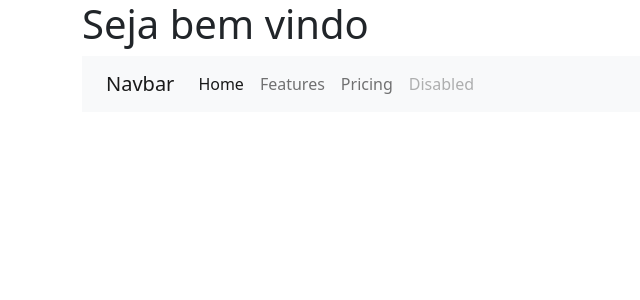
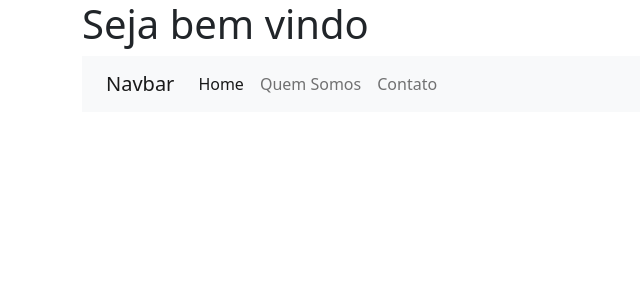
Before and after one commit to vicviitoria/codeigniterProjeto13DSPeruibe-1, a CodeIgniter 4 app: the page made by app/Views/template/header.php in a window 1280 px wide. Shown: the top 300 px of the page, without its empty margins (0-640 px from the left). Run offline with PHP 8.4 and a stand-in for CodeIgniter, Linux system fonts and the light colour scheme; the template is opened without the code that fills it, so the values that code supplies are empty; some libraries are stand-ins or nearby versions.

Commit message:
criando novas paginas e editando menu

```diff
--- /dev/null
+++ b/app/Views/contato.php
@@ -0,0 +1,3 @@
+<div class="col">
+    <h1>Contato</h1>
+</div>
--- /dev/null
+++ b/app/Views/quemsomos.php
@@ -0,0 +1,3 @@
+<div class="col">
+    <h1>Quem somos</h1>
+</div>
--- a/app/Views/template/header.php
+++ b/app/Views/template/header.php
@@ -26,10 +26,10 @@
                         </button>
                         <div class="collapse navbar-collapse" id="navbarNavAltMarkup">
                         <div class="navbar-nav">
-                            <a class="nav-link active" aria-current="page" href="#">Home</a>
-                            <a class="nav-link" href="#">Features</a>
-                            <a class="nav-link" href="#">Pricing</a>
-                            <a class="nav-link disabled">Disabled</a>
+                            <a class="nav-link active" aria-current="page" href="home">Home</a>
+                            <a class="nav-link" href="quemsomos">Quem Somos</a>
+                            <a class="nav-link" href="contato">Contato</a>
+
                         </div>
                         </div>
                     </div>
```
Also changed, not shown: 1 other file.
